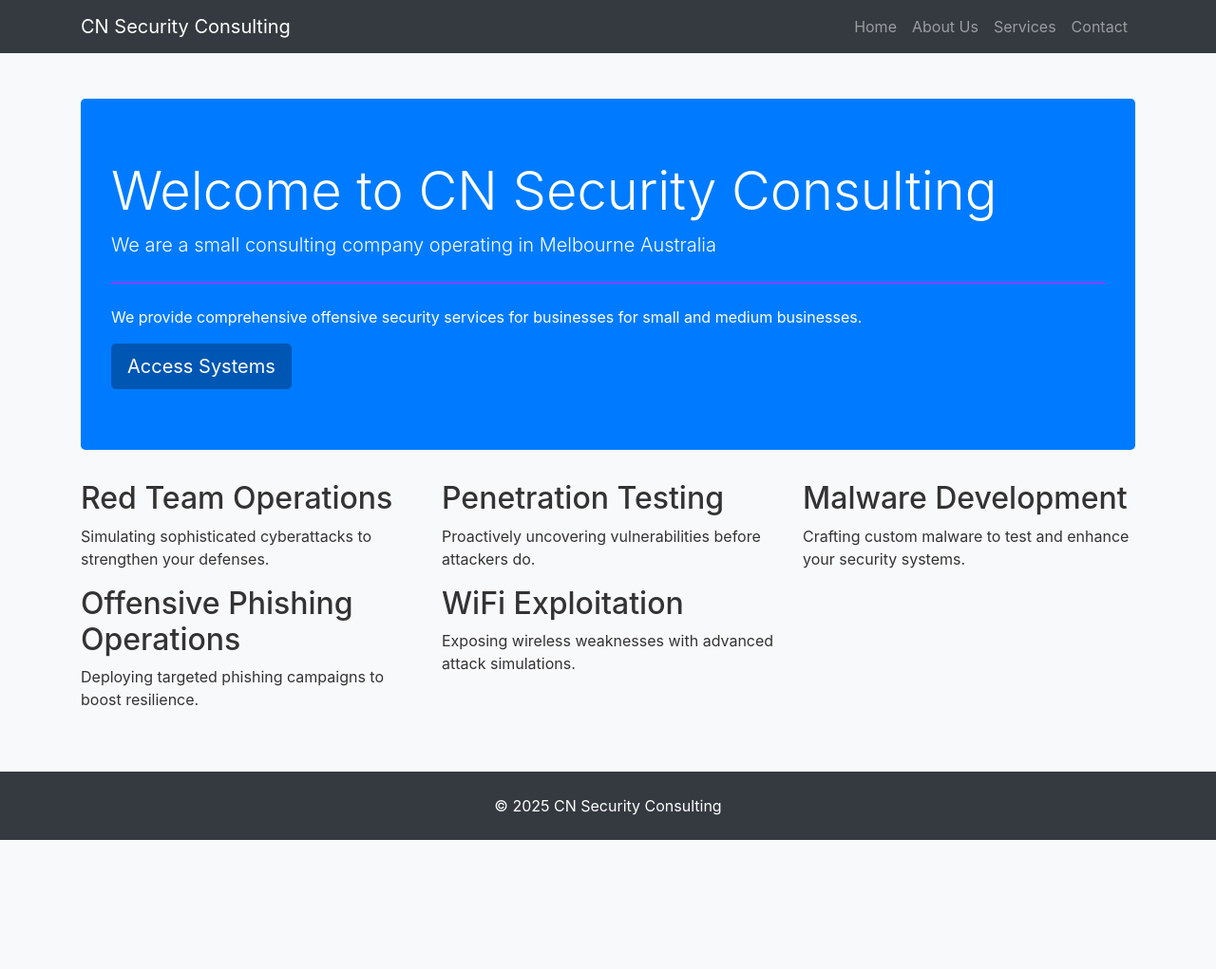
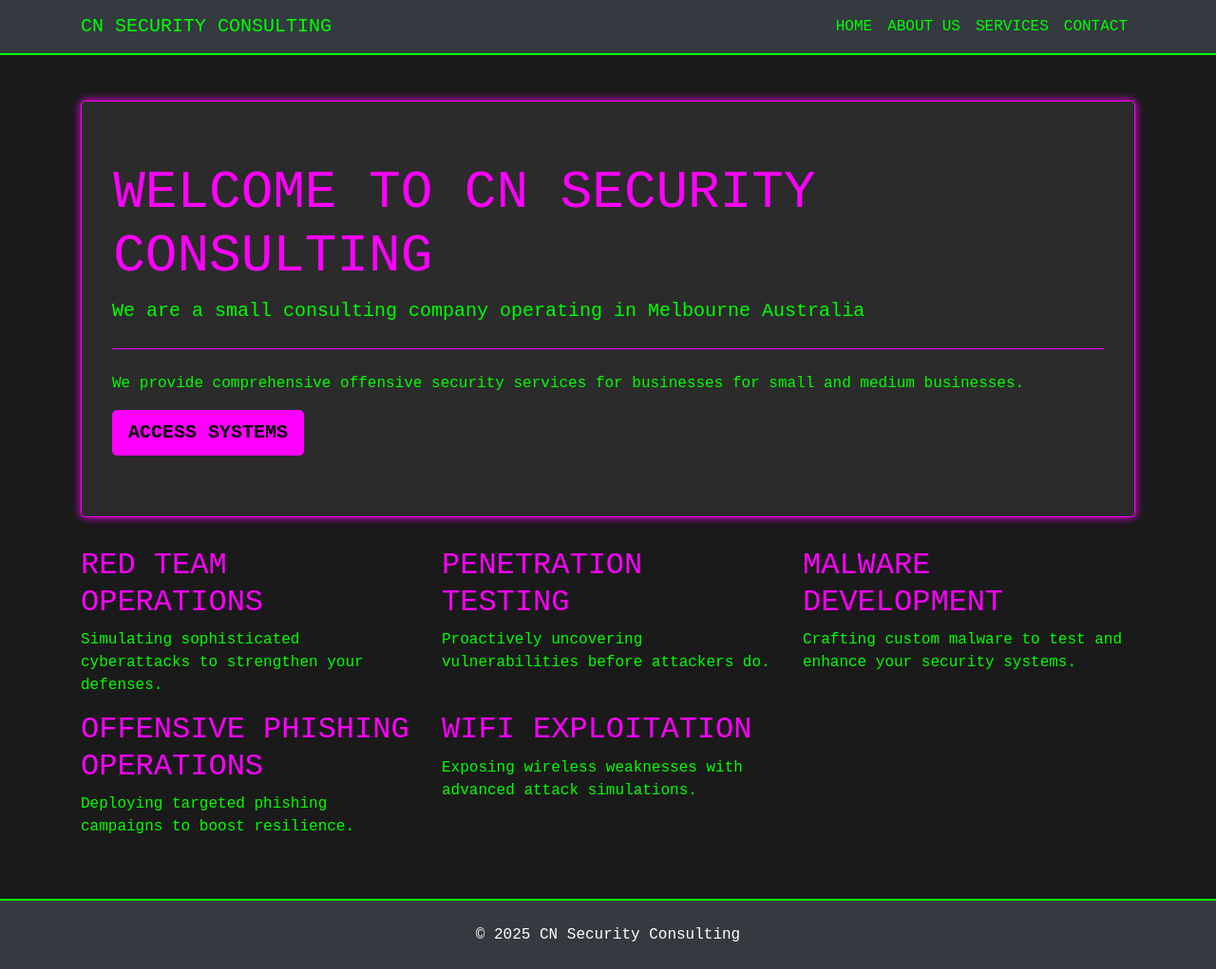
Before and after one commit to hookthieves/hookthieves.github.io, a Jekyll site: the page built from index.html, in a window 1280 px wide. Shown: the whole page at 95% size. Built offline with Jekyll 4.4.1, drawn with Linux system fonts in a browser that asks for light colours; before the commit the page ends 900 px from its top, so only the background shows below that.

Commit message:
Update style.css

```diff
--- a/assets/css/style.css
+++ b/assets/css/style.css
@@ -1,35 +1,93 @@
-/* Custom styles for cybersecurity theme */
+/* Dark Hacker Theme */
 body {
-    background-color: #f8f9fa;
-    color: #333;
+    background-color: #1a1a1a; /* Dark gray-black background */
+    color: #00ff00; /* Neon green text for that hacker feel */
+    font-family: 'Courier New', Courier, monospace; /* Monospace font for terminal vibe */
+}
+
+.navbar {
+    background-color: #0d0d0d; /* Darker navbar */
+    border-bottom: 2px solid #00ff00; /* Neon green border */
+}
+
+.navbar-brand, .nav-link {
+    color: #00ff00 !important;
+    text-transform: uppercase;
+}
+
+.navbar-brand:hover, .nav-link:hover {
+    color: #00cc00 !important; /* Slightly darker green on hover */
 }
 
 .jumbotron {
-    background-color: #007bff;
-    color: white;
+    background-color: #2b2b2b; /* Dark gray */
+    color: #00ff00;
+    border: 1px solid #ff00ff; /* Neon magenta border */
+    box-shadow: 0 0 10px #ff00ff; /* Glowing effect */
 }
 
 .btn-primary {
-    background-color: #0056b3;
-    border-color: #0056b3;
+    background-color: #ff00ff; /* Neon magenta */
+    border-color: #ff00ff;
+    color: #000;
+    text-transform: uppercase;
+    font-weight: bold;
 }
 
 .btn-primary:hover {
-    background-color: #003d82;
-    border-color: #003d82;
+    background-color: #cc00cc; /* Darker magenta */
+    border-color: #cc00cc;
+    box-shadow: 0 0 5px #ff00ff; /* Glow on hover */
+}
+
+footer {
+    background-color: #0d0d0d;
+    color: #00ff00;
+    border-top: 2px solid #00ff00;
 }
 
 .form-control {
+    background-color: #2b2b2b;
+    border: 1px solid #00ff00;
+    color: #00ff00;
     border-radius: 0;
-    border-color: #ced4da;
 }
 
 .form-control:focus {
-    border-color: #007bff;
-    box-shadow: 0 0 0 0.2rem rgba(0,123,255,.25);
+    border-color: #ff00ff;
+    box-shadow: 0 0 5px #ff00ff;
+    background-color: #333333;
 }
 
-h3 {
-    color: #007bff;
-    margin-top: 1.5rem;
+h1, h2, h3 {
+    color: #ff00ff; /* Neon magenta for headings */
+    text-transform: uppercase;
 }
+
+p, .lead {
+    color: #00ff00;
+}
+
+a {
+    color: #ff00ff;
+}
+
+a:hover {
+    color: #cc00cc;
+    text-decoration: none;
+}
+
+/* Add subtle glitch effect to headings */
+h1.display-4 {
+    position: relative;
+    animation: glitch 2s infinite;
+}
+
+@keyframes glitch {
+    0% { transform: translate(0); }
+    20% { transform: translate(-2px, 2px); }
+    40% { transform: translate(2px, -2px); }
+    60% { transform: translate(-2px, 0); }
+    80% { transform: translate(2px, 0); }
+    100% { transform: translate(0); }
+}
```
